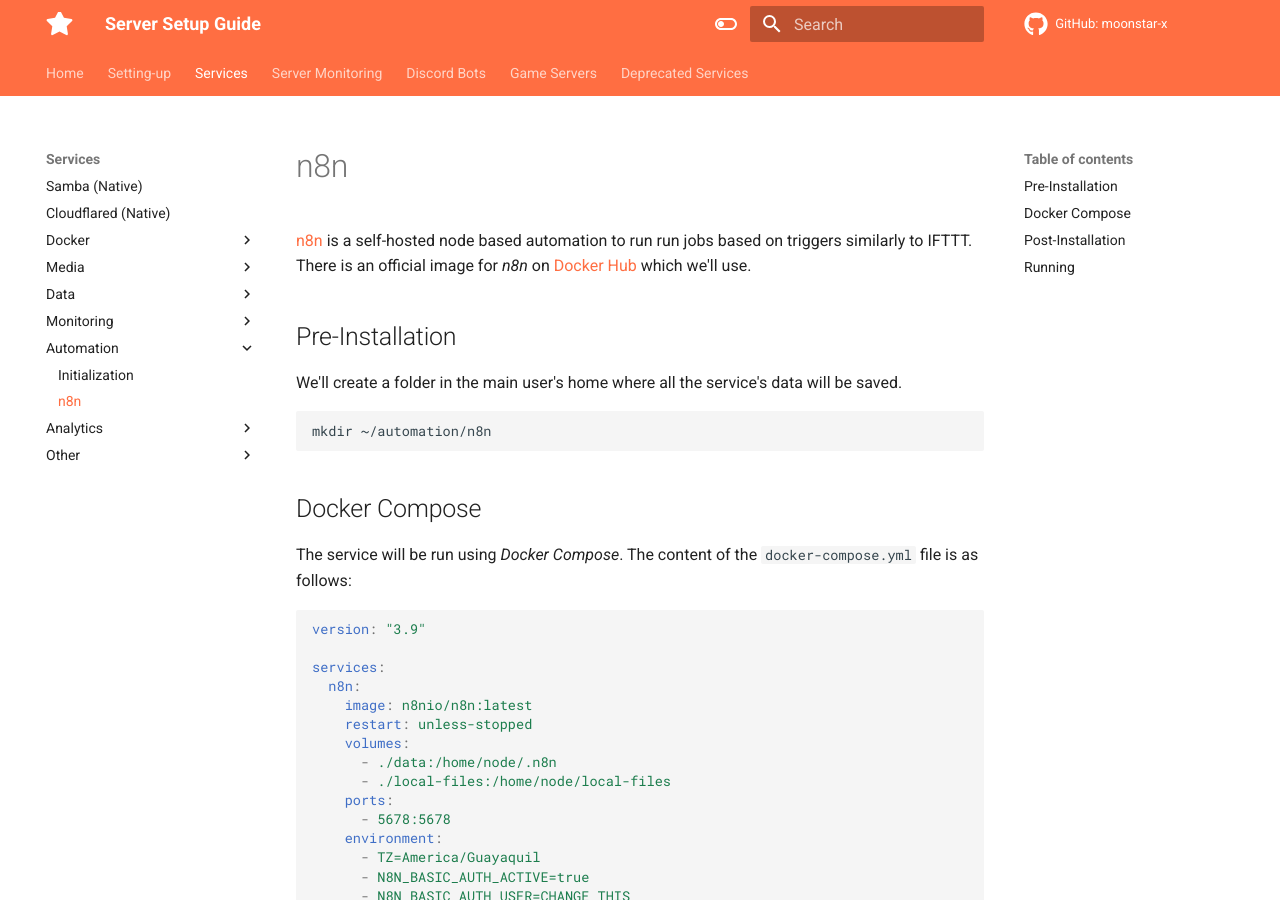
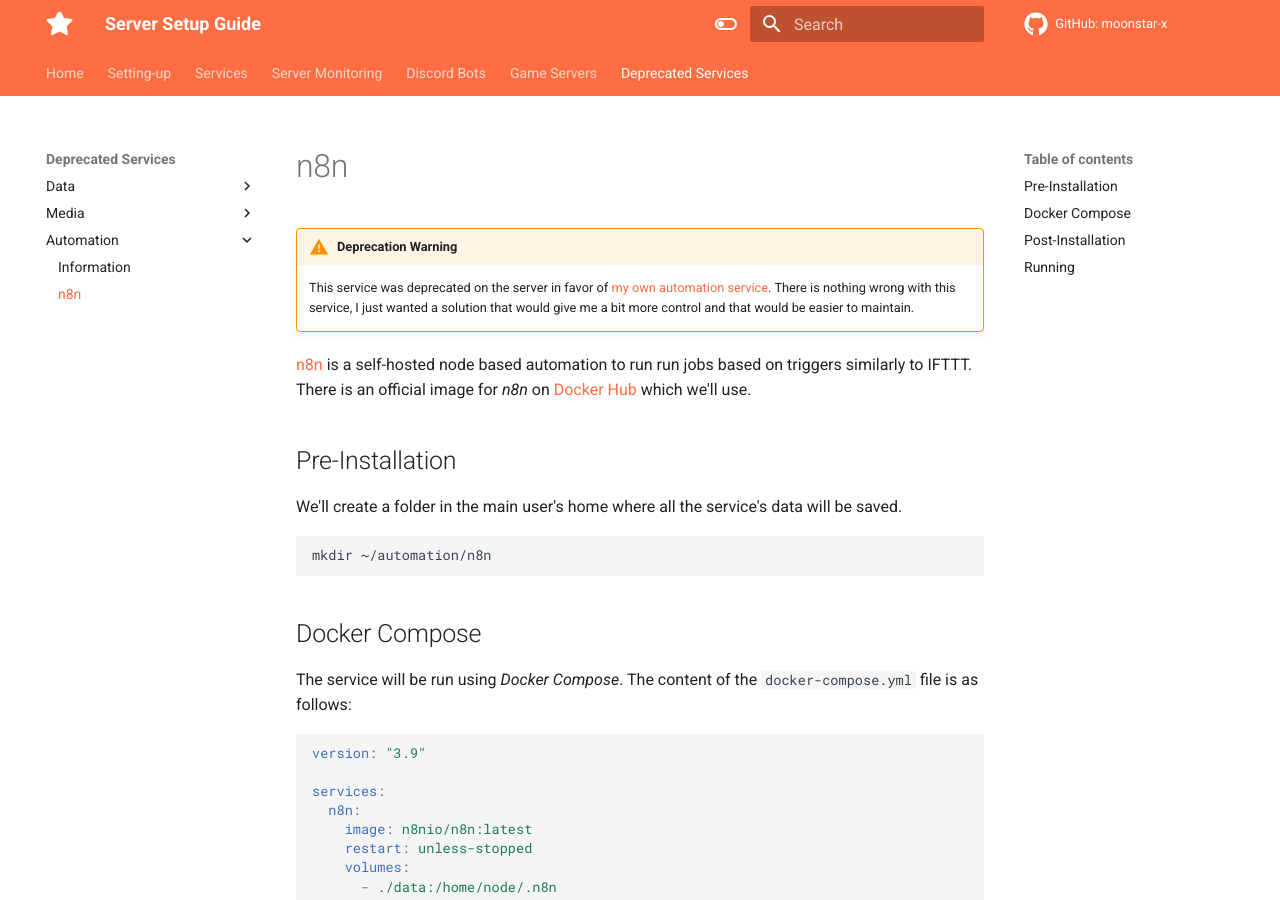
Before and after one commit to moonstar-x/server-setup, an MkDocs documentation site: the page built from docs/deprecated/automation/n8n.md, in a window 1280 px wide and 900 px high. Built offline with MkDocs 1.6.1 and Material for MkDocs 9.7.7, drawn with Linux system fonts in a browser that asks for light colours.

Commit message:
Deprecated n8n.

```diff
--- a/docs/services/automation/n8n.md
+++ b/docs/deprecated/automation/n8n.md
@@ -1,4 +1,8 @@
 # n8n
+
+!!! warning "Deprecation Warning"
+    This service was deprecated on the server in favor of [my own automation service](../../services/automation/automation-service.md). There is nothing wrong with this service, I just wanted a solution
+    that would give me a bit more control and that would be easier to maintain.
 
 [n8n](https://n8n.io/) is a self-hosted node based automation to run run jobs based on triggers similarly to IFTTT. There is an official image for *n8n* on [Docker Hub](https://hub.docker.com/r/n8nio/n8n) which we'll use.
 
--- a/mkdocs.yml
+++ b/mkdocs.yml
@@ -137,7 +137,6 @@ nav:
       - Scrutiny: services/monitoring/scrutiny.md
     - Automation:
       - Initialization: services/automation/index.md
-      - n8n: services/automation/n8n.md
     - Analytics:
       - Initialization: services/analytics/index.md
       - Plausible: services/analytics/plausible.md
@@ -177,3 +176,6 @@ nav:
     - Media:
       - Information: deprecated/media/index.md
       - Miniflux: deprecated/media/miniflux.md
+    - Automation:
+      - Information: deprecated/automation/index.md
+      - n8n: deprecated/automation/n8n.md
```
Also changed, not shown: docs/deprecated/automation/index.md (added, +5 -0 lines).
